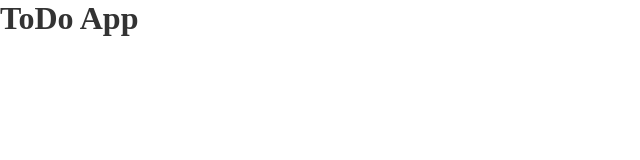
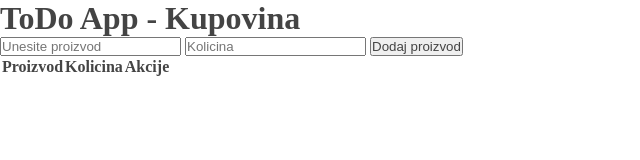
Before and after one commit to milanpanin/half_hour_per_day, a website: page todo-app/public/index.html in a window 1280 px wide. Shown: the whole page, without its empty margins (0-640 px from the left). Drawn offline with Linux system fonts and the light colour scheme.

Commit message:
Implement form and table

```diff
--- a/todo-app/package.json
+++ b/todo-app/package.json
@@ -1,6 +1,6 @@
 {
   "scripts": {
-    "start": "sass --no-source-map --watch src/styles/:public/styles/ --style compressed"
+    "start": "concurrently \"sass --no-source-map --watch src/styles/:public/styles/ --style compressed\" \"tsc --watch\""
   },
   "dependencies": {
     "sass": "^1.69.5"
--- a/todo-app/public/index.html
+++ b/todo-app/public/index.html
@@ -5,8 +5,31 @@
   <meta name="viewport" content="width=device-width, initial-scale=1.0">
   <title>TODO-App</title>
   <link rel="stylesheet" href="styles/main.css">
+  <script src="index.js" defer></script>
 </head>
 <body>
-  <h1>ToDo App</h1>
+  <main>
+
+    <h1>ToDo App - Kupovina</h1>
+
+    <section class="todo-container">
+      <form id="todo-container__form">
+        <input id="todo-container__product" type="text" placeholder="Unesite proizvod">
+        <input id="todo-container__count" type="number" placeholder="Kolicina">
+        <input id="todo-container__submit" type="submit" value="Dodaj proizvod">
+      </form>
+
+      <table id="todo-container__table">
+        <thead>
+          <tr>
+            <th>Proizvod</th>
+            <th>Kolicina</th>
+            <th>Akcije</th>
+          </tr>
+        </thead>
+        <tbody id="todo-container__table-body"></tbody>
+      </table>
+    </section>
+  </main>
 </body>
 </html>
--- a/todo-app/public/index.js
+++ b/todo-app/public/index.js
@@ -1,2 +1,8 @@
 "use strict";
-console.log('Hello World');
+document.getElementById('todo-container__submit').addEventListener('click', (event) => {
+    event.preventDefault();
+    // TODO: Validacija unetih podataka
+    const product = document.getElementById('todo-container__product');
+    const count = document.getElementById('todo-container__count');
+    console.log(product.value, count.value);
+});
--- a/todo-app/src/index.ts
+++ b/todo-app/src/index.ts
@@ -1 +1,9 @@
-console.log('Hello World');
+document.getElementById('todo-container__submit')!.addEventListener('click', (event) => {
+  event.preventDefault();
+
+  // TODO: Validacija unetih podataka
+  const product = document.getElementById('todo-container__product') as HTMLInputElement;
+  const count = document.getElementById('todo-container__count') as HTMLInputElement;
+
+  console.log(product.value, count.value);
+});
--- a/todo-app/src/styles/global.scss
+++ b/todo-app/src/styles/global.scss
@@ -2,5 +2,5 @@
   margin: 0;
   padding: 0;
   box-sizing: border-box;
-  color: #333333;
+  color: #444;
 }
```
Also changed, not shown: todo-app/public/styles/global.css, todo-app/public/styles/main.css.
